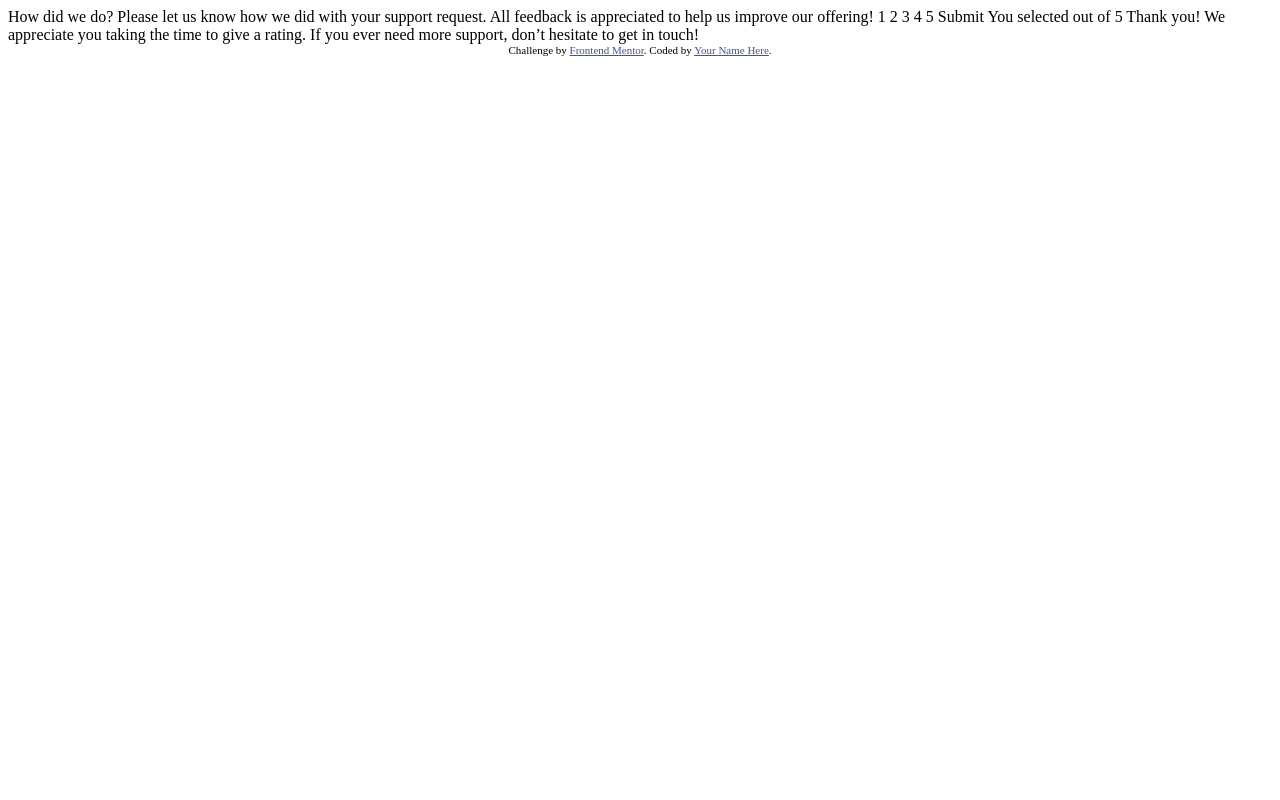
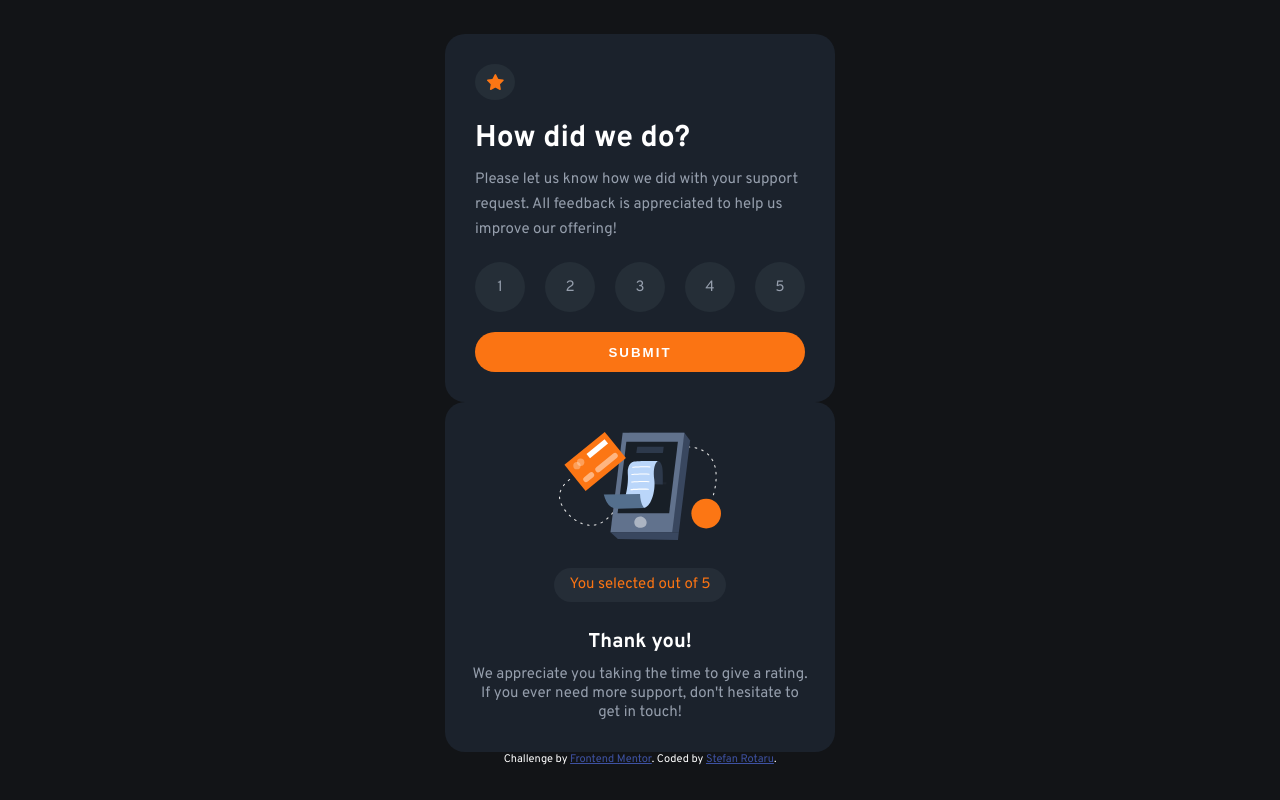
Before and after one commit to stefrotaru/frontEndMentor--interactive_rating_component, a plain HTML site: page index.html in a window 1280 px wide. Drawn offline with Linux system fonts and the light colour scheme.

Commit message:
finished styling. Submit button functionality left to be written

```diff
--- a/index.html
+++ b/index.html
@@ -5,45 +5,64 @@
   <meta name="viewport" content="width=device-width, initial-scale=1.0"> <!-- displays site properly based on user's device -->
 
   <link rel="icon" type="image/png" sizes="32x32" href="./images/favicon-32x32.png">
+  <!-- Importing fonts -->
+  <link rel="preconnect" href="https://fonts.googleapis.com">
+  <link rel="preconnect" href="https://fonts.gstatic.com" crossorigin>
+  <link href="https://fonts.googleapis.com/css2?family=Overpass:wght@400;700&display=swap" rel="stylesheet">
 
   <title>Frontend Mentor | Interactive rating component</title>
 
   <!-- Feel free to remove these styles or customise in your own stylesheet 👍 -->
-  <style>
-    .attribution { font-size: 11px; text-align: center; }
-    .attribution a { color: hsl(228, 45%, 44%); }
-  </style>
+  <link rel="stylesheet" href="./style/style.css">
 </head>
 <body>
-
   <!-- Rating state start -->
-
-  How did we do?
-
-  Please let us know how we did with your support request. All feedback is appreciated
-  to help us improve our offering!
-
-  1 2 3 4 5
-
-  Submit
-
+  <div class="rating">
+      <div class="container">
+        <div class="rating__star-box">
+          <span class="rating__star"></span>
+        </div>
+        <div class="rating__title">
+          How did we do?
+        </div>
+        <div class="rating__cta-text">
+          Please let us know how we did with your support request. All feedback is appreciated
+      to help us improve our offering!
+        </div>
+        <div class="rating__select-group">
+          <span class="rating__select-individual">1</span>
+          <span class="rating__select-individual">2</span>
+          <span class="rating__select-individual">3</span>
+          <span class="rating__select-individual">4</span>
+          <span class="rating__select-individual">5</span>
+        </div>
+        <button class="rating__submit">Submit</button>
+      </div>
+  </div>
   <!-- Rating state end -->
 
   <!-- Thank you state start -->
-
-  You selected <!-- Add rating here --> out of 5
-
-  Thank you!
-
-  We appreciate you taking the time to give a rating. If you ever need more support,
-  don’t hesitate to get in touch!
-
+  <div class="thanks">
+      <div class="container">
+      <div class="thanks__image"></div>
+      <div class="thanks__rating-box">
+        You selected <span id="thanks__rating-counter"><!-- Add rating here --></span> out of 5
+      </div>
+      <div class="thanks__title">
+        Thank you!
+      </div>
+      <div class="thanks__text">
+        We appreciate you taking the time to give a rating. If you ever need more support,
+        don&#39;t hesitate to get in touch!
+      </div>
+      </div>
+  </div>
   <!-- Thank you state end -->
 
 
   <div class="attribution">
     Challenge by <a href="https://www.frontendmentor.io?ref=challenge" target="_blank">Frontend Mentor</a>.
-    Coded by <a href="#">Your Name Here</a>.
+    Coded by <a href="https://github.com/stefrotaru">Stefan Rotaru</a>.
   </div>
 </body>
 </html>
--- a/style/style.css
+++ b/style/style.css
@@ -0,0 +1,156 @@
+*,
+*::before,
+*::after {
+    padding: 0;
+    margin: 0;
+}
+
+body {
+    height: 100vh;
+    background-color: hsl(216, 12%, 8%);
+    color: hsl(0, 0%, 100%);
+    font-family: 'Overpass', sans-serif;
+    font-weight: 400;
+    display: flex;
+    flex-direction: column;
+    justify-content: center;
+    align-items: center;
+
+    font-size: 15px;
+}
+
+.container {
+    width: 330px;
+    height: auto;
+    padding: 30px;
+    border-radius: 20px;
+    background-color: hsl(215, 23%, 14%);
+}
+
+ /* Rating component */
+.rating {
+    /* display: none; */
+}
+
+.rating__star-box {
+    background-color: hsl(210, 19%, 18%);
+    padding: 10px;
+    width: 20px;
+    border-radius: 50%;
+
+    display: flex;
+    justify-content: center;
+    align-content: center;
+}
+
+.rating__star {
+    content: url(../images/icon-star.svg);
+}
+
+.rating__title {
+    font-size: 30px;
+    font-weight: 700;
+    margin: 20px 0px 10px 0px;
+}
+
+.rating__cta-text {
+    margin: 10px 0px 10px 0px;
+    color: hsl(217, 12%, 63%);
+    line-height: 25px;
+}
+
+.rating__select-group {
+    margin: 20px 0px 20px 0px;
+
+    display: flex;
+    justify-content: space-between;
+}
+
+.rating__select-individual {
+    background-color: hsl(210, 19%, 18%);
+    color: hsl(217, 12%, 63%);
+    /* padding: 15px 20px 15px 20px; */
+    width: 50px;
+    height: 50px;
+    border-radius: 100%;
+    cursor: pointer;
+
+    display: flex;
+    justify-content: center;
+    align-items: center;
+}
+
+.rating__select-individual:hover {
+    background-color: hsl(25, 97%, 53%);
+    color: hsl(0, 0%, 100%);
+}
+
+.rating__select-individual:active {
+    background-color: hsl(217, 12%, 63%);
+    color: hsl(0, 0%, 100%);
+}
+
+.rating__submit {
+    text-transform: uppercase;
+    font-weight: 700;
+    letter-spacing: 2px;
+    background-color: hsl(25, 97%, 53%);
+    color: hsl(0, 0%, 100%);
+    border: none;
+    border-radius: 20px;
+
+    width: 100%;
+    height: 40px;
+
+    cursor: pointer;
+}
+
+.rating__submit:hover {
+    background-color: hsl(0, 0%, 100%);
+    color: hsl(25, 97%, 53%);
+}
+
+/* Thank you component */
+.thanks {
+
+}
+.thanks > .container {
+    display: flex;
+    flex-direction: column;
+    justify-content: center;
+    align-items: center;
+}
+
+.thanks__image {
+    content: url(../images/illustration-thank-you.svg);
+}
+
+.thanks__rating-box {
+    background-color: hsl(213, 19%, 18%);
+    color: hsl(25, 97%, 53%);
+    margin: 27.5px 0px 27.5px 0px;
+    padding: 7.5px 15px 7.5px 15px;
+    border-radius: 20px;
+    text-align: center;
+}
+
+.thanks__rating-counter {
+
+}
+
+.thanks__title {
+    margin-bottom: 10px;
+    font-weight: 700;
+    font-size: 20px;
+}
+
+.thanks__text {
+    width: 340px;
+    text-align: center;
+    color: hsl(217, 12%, 63%);
+}
+
+
+/* Given footer */
+.attribution { font-size: 11px; text-align: center; }
+.attribution a { color: hsl(228, 45%, 44%); }
```
